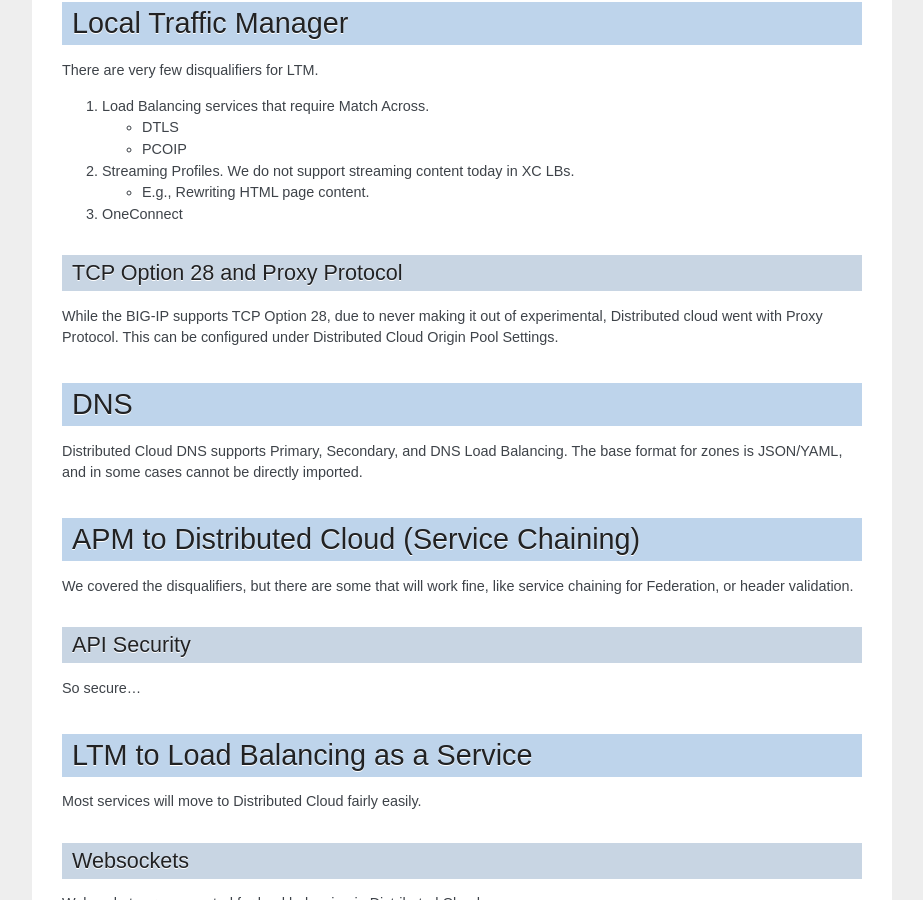
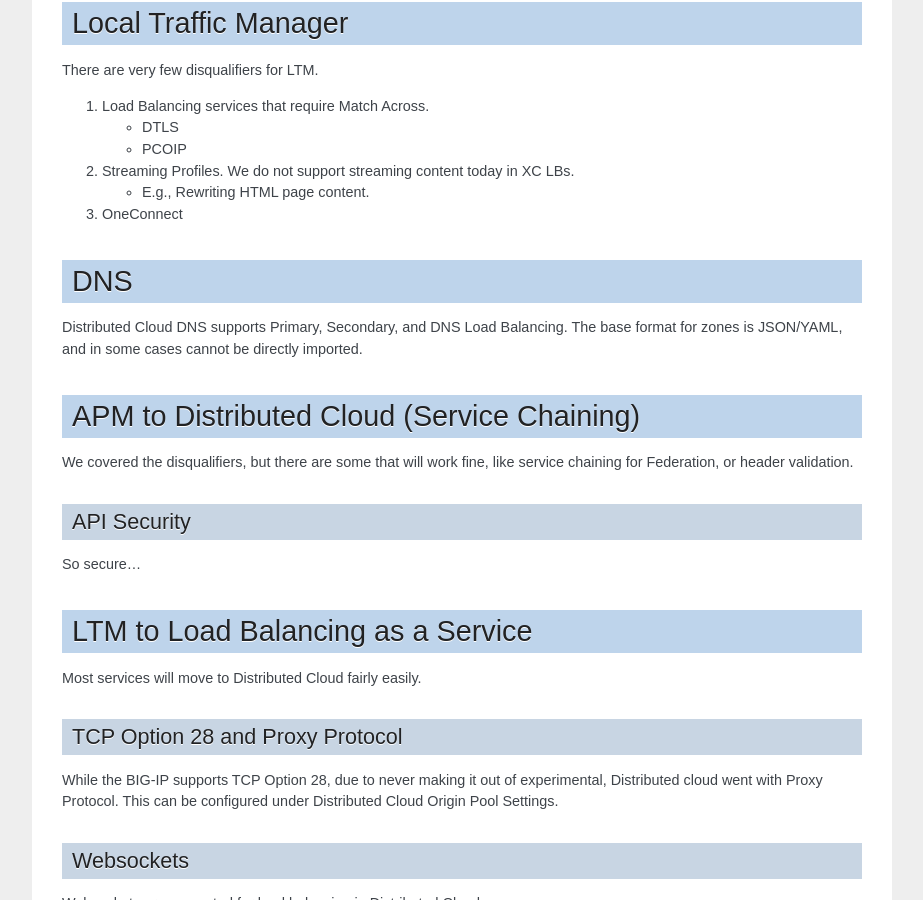
Before and after one commit to Mikej81/bigip_to_xc_faq, a Sphinx documentation site: the page built from docs/source/index.rst, in a window 1280 px wide and 900 px high, scrolled down 3238 px. Shown: the whole window, without its empty margins (198-1121 px from the left). Built offline with Sphinx 7.4.7, drawn with Linux system fonts in a browser that asks for light colours; the version number could not be read and is left out; some of the changed lines change nothing that is shown; some of the changed text lies outside the part shown.

Commit message:
fix location

```diff
--- a/docs/source/index.rst
+++ b/docs/source/index.rst
@@ -126,12 +126,6 @@
 
 #. OneConnect
 
-TCP Option 28 and Proxy Protocol
---------------------------------
-
-While the BIG-IP supports TCP Option 28, due to never making it out of experimental, Distributed cloud went with Proxy Protocol.  This can
-be configured under Distributed Cloud Origin Pool Settings.
-
 DNS
 ===
 
@@ -151,6 +145,12 @@
 ==================================
 
 Most services will move to Distributed Cloud fairly easily.
+
+TCP Option 28 and Proxy Protocol
+--------------------------------
+
+While the BIG-IP supports TCP Option 28, due to never making it out of experimental, Distributed cloud went with Proxy Protocol.  This can
+be configured under Distributed Cloud Origin Pool Settings.
 
 Websockets
 ----------
```
Also changed, not shown: 6 other files.
